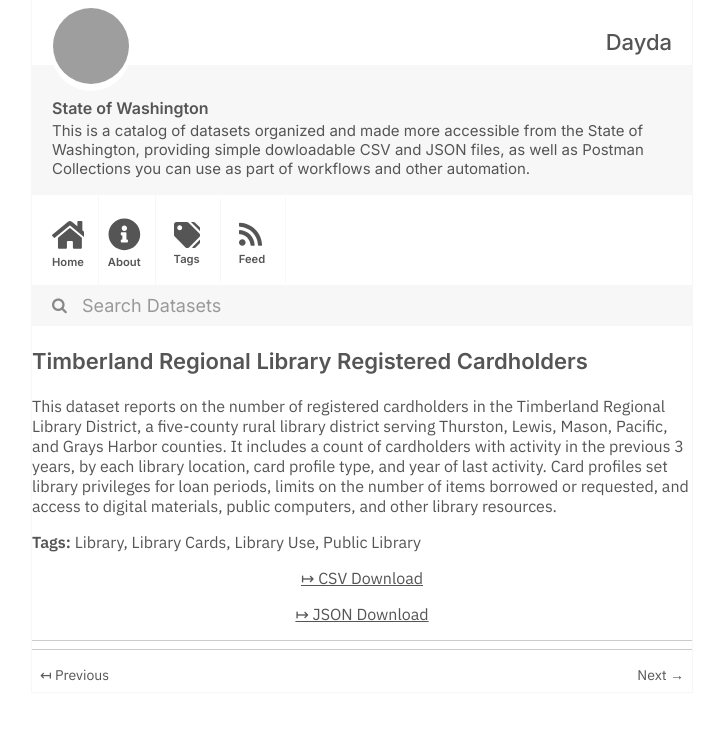
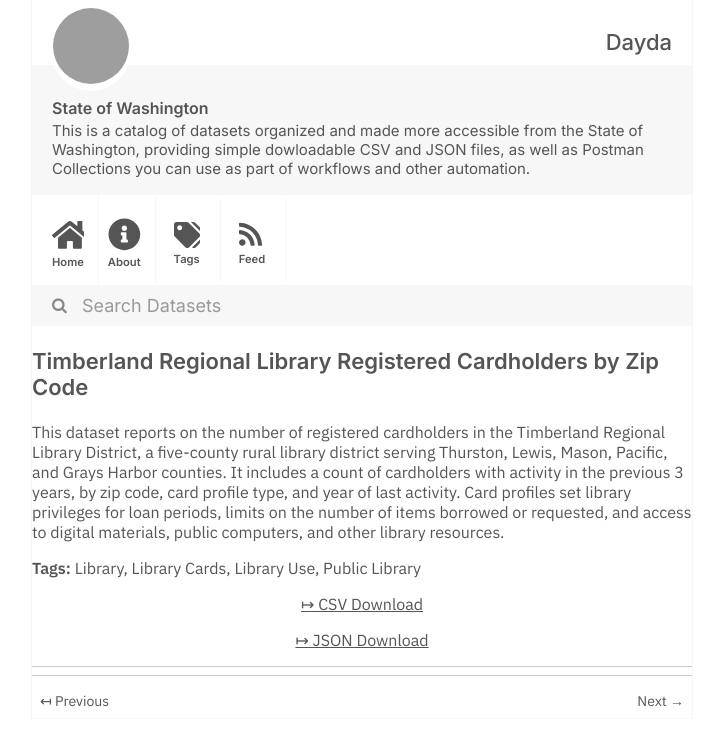
Before and after one commit to dayda-entities/state-of-washington, a Jekyll site: the page built from _posts/2020-11-10-timberland-regional-library-re.md, in a window 1280 px wide, cut to the strip 0-746 px from the top of the page. Shown: the whole strip, without its empty margins (278-1001 px from the left). Built offline with Jekyll 4.4.1, drawn with Linux system fonts in a browser that asks for light colours; grey boxes are pictures that could not be loaded.

```diff
--- a/_posts/2020-11-10-timberland-regional-library-re.md
+++ b/_posts/2020-11-10-timberland-regional-library-re.md
@@ -1,7 +1,7 @@
 ---
-title: Timberland Regional Library Registered Cardholders
-created: '2020-11-10T17:19:54.149371'
-modified: '2020-11-10T17:19:54.149383'
+title: Timberland Regional Library Registered Cardholders by Zip Code
+created: '2020-11-10T17:20:18.987781'
+modified: '2020-11-10T17:20:18.987791'
 state: active
 type: dataset
 tags:
@@ -11,9 +11,9 @@ tags:
   - Public Library
 groups:
   - Local Government
-csv_url: 'https://data.wa.gov/api/views/65cn-ubda/rows.csv?accessType=DOWNLOAD'
-json_url: 'https://data.wa.gov/api/views/65cn-ubda/rows.json?accessType=DOWNLOAD'
+csv_url: 'https://data.wa.gov/api/views/bm2r-usqu/rows.csv?accessType=DOWNLOAD'
+json_url: 'https://data.wa.gov/api/views/bm2r-usqu/rows.json?accessType=DOWNLOAD'
 layout: post
 
 ---
-This dataset reports on the number of registered cardholders in the Timberland Regional Library District, a five-county rural library district serving Thurston, Lewis, Mason, Pacific, and Grays Harbor counties. It includes a count of cardholders with activity in the previous 3 years, by each library location, card profile type, and year of last activity. Card profiles set library privileges for loan periods, limits on the number of items borrowed or requested, and access to digital materials, public computers, and other library resources.
+This dataset reports on the number of registered cardholders in the Timberland Regional Library District, a five-county rural library district serving Thurston, Lewis, Mason, Pacific, and Grays Harbor counties. It includes a count of cardholders with activity in the previous 3 years, by zip code, card profile type, and year of last activity. Card profiles set library privileges for loan periods, limits on the number of items borrowed or requested, and access to digital materials, public computers, and other library resources.
```
